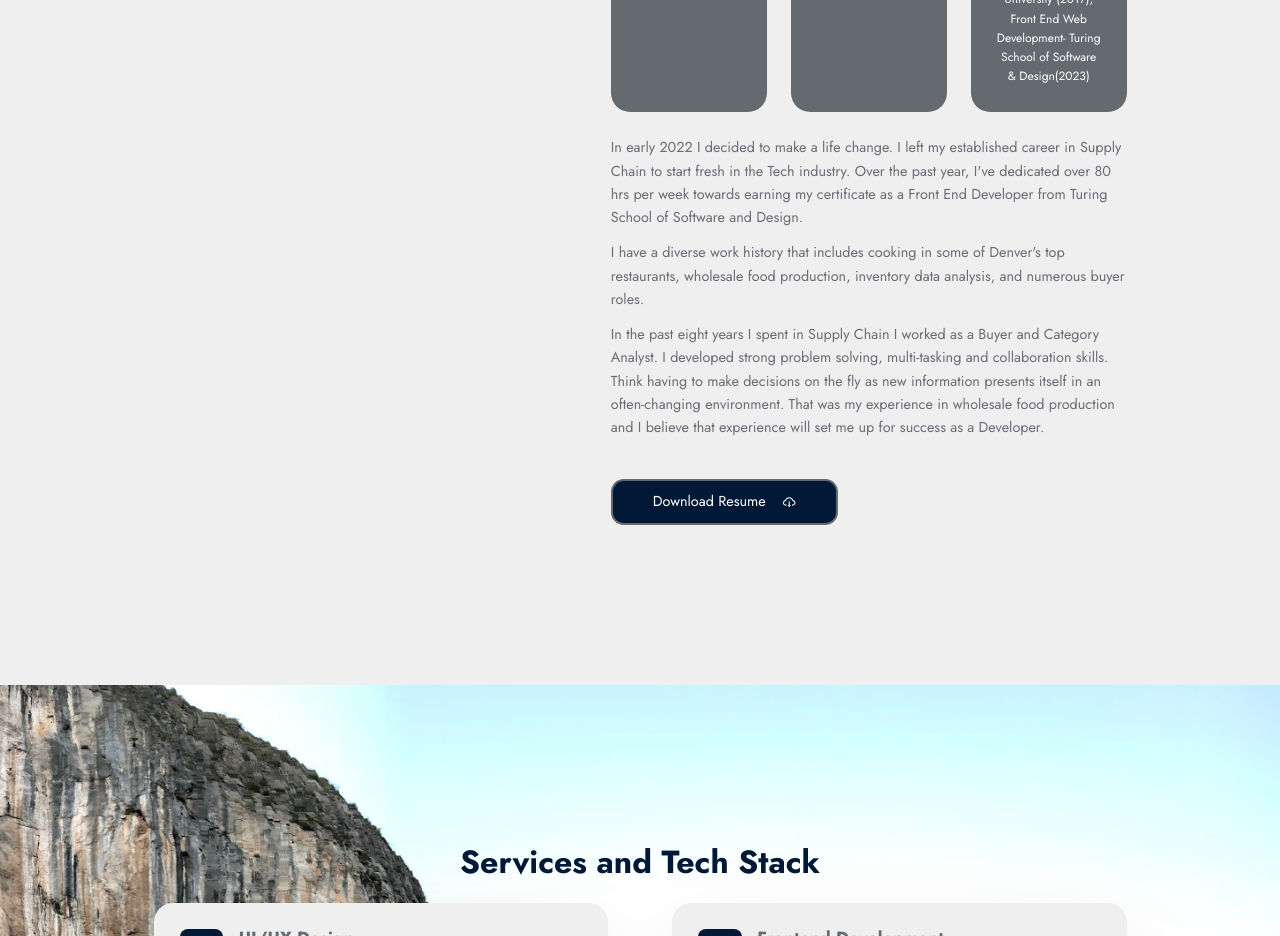
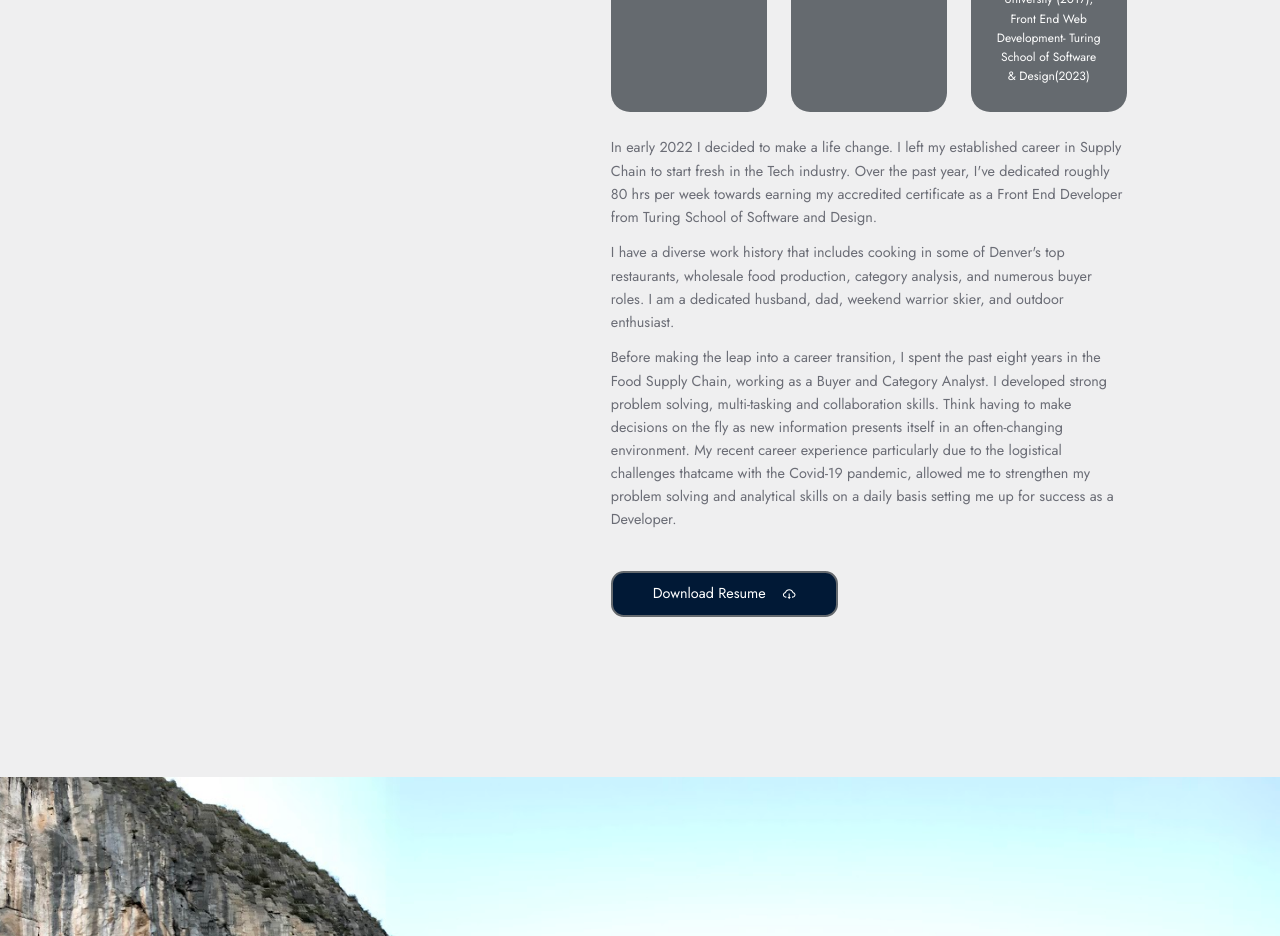
Before and after one commit to Crpearce/colby-portfolio, a React (Create React App) app: page / in a window 1280 px wide. Shown: the part 1280-2216 px from the top of the page. Built offline with nearby package versions, Linux system fonts and the light colour scheme.

Commit message:
update details

```diff
--- a/src/sections/about/about.component.jsx
+++ b/src/sections/about/about.component.jsx
@@ -34,11 +34,11 @@ const About = () => {
             }
           </div>
           <p>
-          In early 2022 I decided to make a life change. I left my established career in Supply Chain to start fresh in the Tech industry. Over the past year, I've dedicated over 80 hrs per week towards earning my certificate as a Front End Developer from Turing School of Software and Design.
+          In early 2022 I decided to make a life change. I left my established career in Supply Chain to start fresh in the Tech industry. Over the past year, I've dedicated roughly 80 hrs per week towards earning my accredited certificate as a Front End Developer from Turing School of Software and Design.
           </p>
-          <p>I have a diverse work history that includes cooking in some of Denver's top restaurants, wholesale food production, inventory data analysis, and numerous buyer roles.
+          <p>I have a diverse work history that includes cooking in some of Denver's top restaurants, wholesale food production, category analysis, and numerous buyer roles. I am a dedicated husband, dad, weekend warrior skier, and outdoor enthusiast.
           </p>
-          <p>In the past eight years I spent in Supply Chain I worked as a Buyer and Category Analyst. I developed strong problem solving, multi-tasking and collaboration skills. Think having to make decisions on the fly as new information presents itself in an often-changing environment. That was my experience in wholesale food production and I believe that experience will set me up for success as a Developer. </p>
+          <p>Before making the leap into a career transition, I spent the past eight years in the Food Supply Chain,  working as a Buyer and Category Analyst. I developed strong problem solving, multi-tasking and collaboration skills. Think having to make decisions on the fly as new information presents itself in an often-changing environment. My recent career experience particularly due to the logistical challenges thatcame with the Covid-19 pandemic, allowed me to strengthen my problem solving and analytical skills on a daily basis setting me up for success as a Developer. </p>
           <a href={CV} download className="btn primary"> Download Resume <AiOutlineCloudDownload/></a>
         </div>
       </div>
```
Also changed, not shown: src/assets/project6.png.
